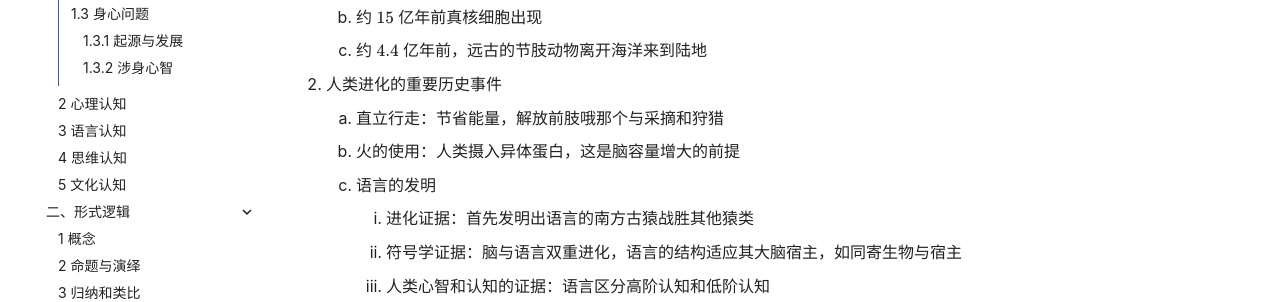
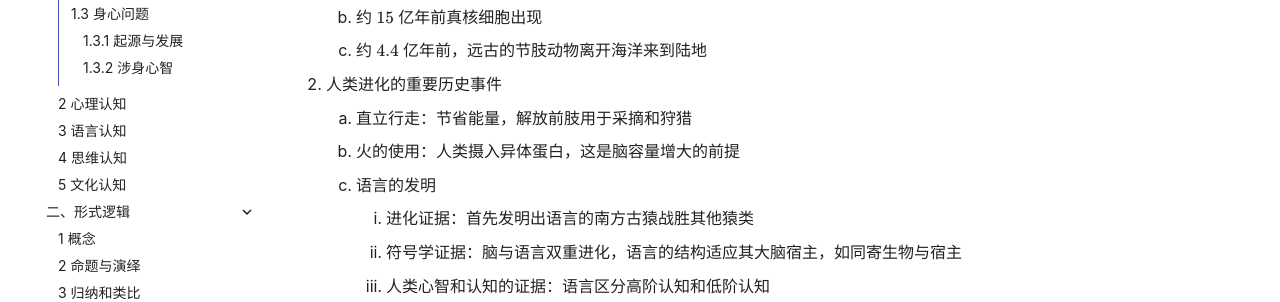
Before and after one commit to ShiinaHiiragi/note, an MkDocs documentation site: the page built from docs/cogn/cogn/nerve.md, in a window 1280 px wide and 900 px high. Shown: the part 387-689 px from the top of the window. Built offline with MkDocs 1.6.1 and Material for MkDocs 9.7.7, drawn with Linux system fonts in a browser that asks for light colours; comment, search, counter and statistics services are not loaded.

Commit message:
fix flaws

```diff
--- a/docs/cogn/cogn/nerve.md
+++ b/docs/cogn/cogn/nerve.md
@@ -7,7 +7,7 @@
     2. 约 $15$ 亿年前真核细胞出现
     3. 约 $4.4$ 亿年前，远古的节肢动物离开海洋来到陆地
 2. 人类进化的重要历史事件
-    1. 直立行走：节省能量，解放前肢哦那个与采摘和狩猎
+    1. 直立行走：节省能量，解放前肢用于采摘和狩猎
     2. 火的使用：人类摄入异体蛋白，这是脑容量增大的前提
     3. 语言的发明
         1. 进化证据：首先发明出语言的南方古猿战胜其他猿类
```
Also changed, not shown: docs/cogn/cogn/civil.md (+1 -1 lines).
